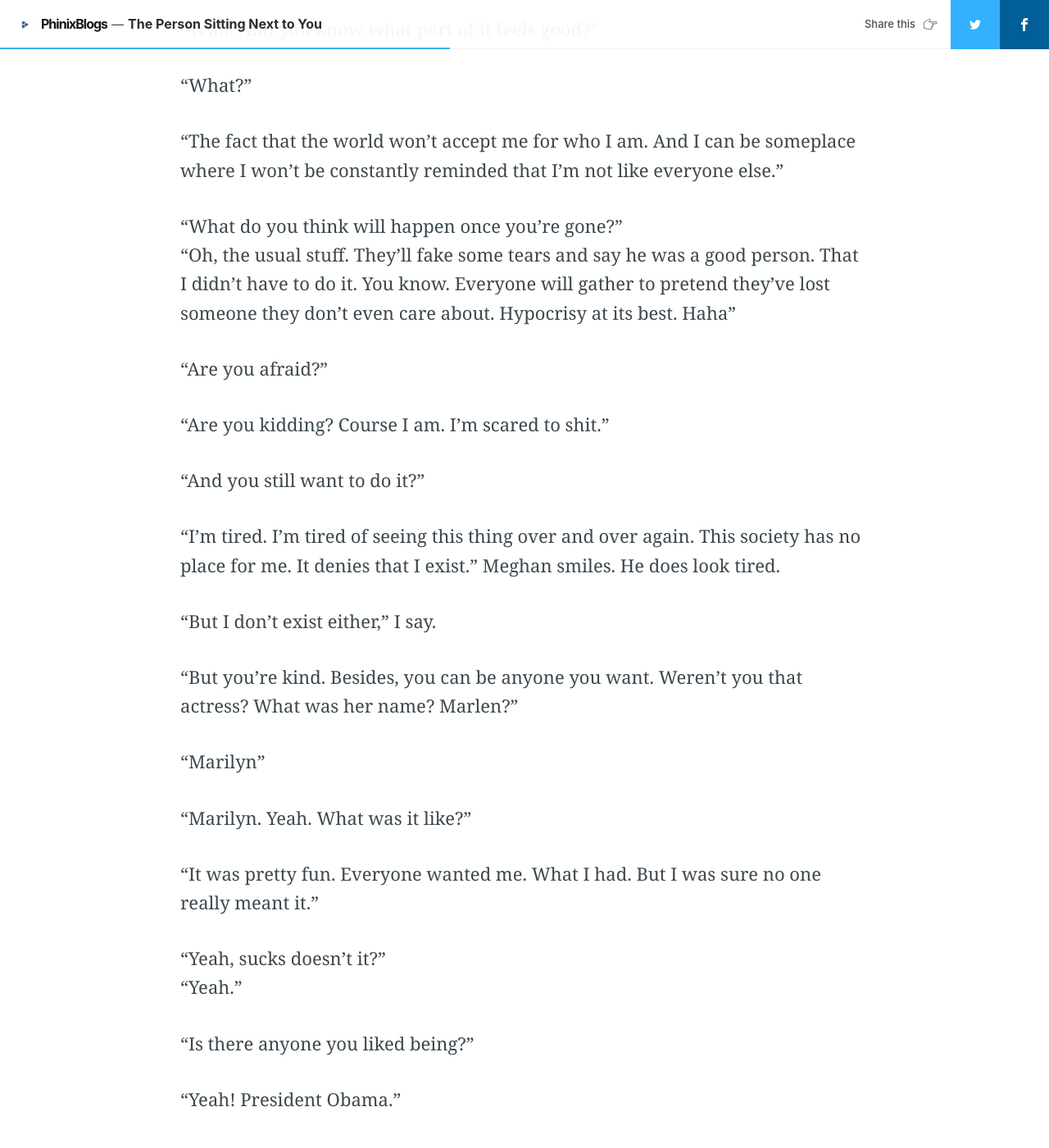
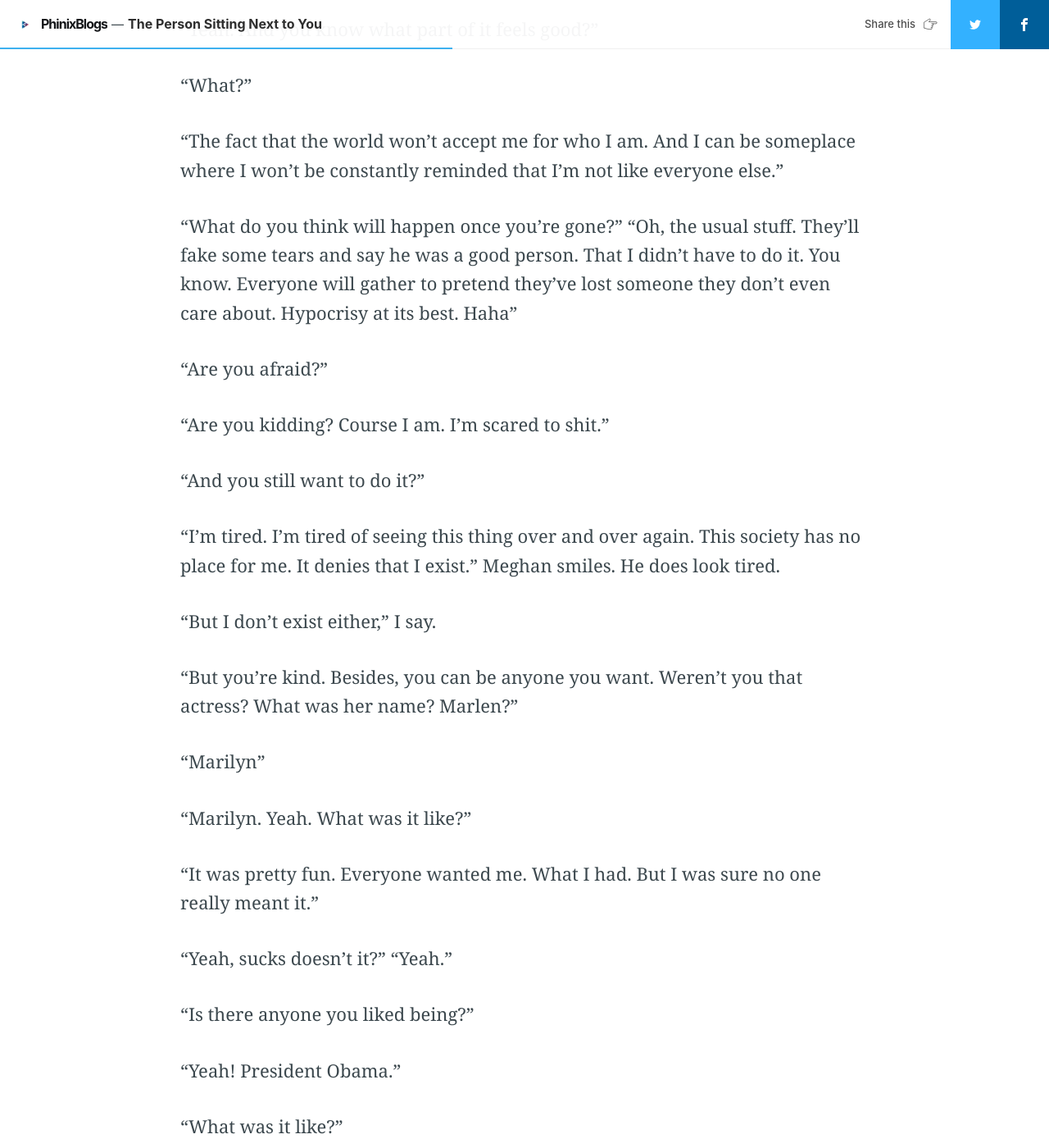
Before and after one commit to phinixgreen/phinixblogs, a Jekyll site: the page built from _posts/2018-10-25-The-Person-Sitting-Next-to-You.md, in a window 1280 px wide and 1400 px high, scrolled down 2415 px. Shown: the whole window at 82% size. Built offline with Jekyll 4.4.1, drawn with Linux system fonts in a browser that asks for light colours; nearby versions of some CDN libraries; comment, search, counter and statistics services are not loaded; some of the changed text lies outside the part shown.

Commit message:
minor error update

```diff
--- a/_posts/2018-10-25-The-Person-Sitting-Next-to-You.md
+++ b/_posts/2018-10-25-The-Person-Sitting-Next-to-You.md
@@ -5,7 +5,7 @@ cover: assets/images/
 navigation: True
 title: The Person Sitting Next to You
 date: 2018-10-25 10:18:00
-tags: fiction
+tags: Fiction
 class: post-template
 subclass: 'post'
 author: mmmonowar
@@ -63,7 +63,7 @@ tiring!" Meghan speaks to me.
 someplace where I won't be constantly reminded that I'm not like
 everyone else."
 
-"What do you think will happen once you're gone?"\
+"What do you think will happen once you're gone?"
 "Oh, the usual stuff. They'll fake some tears and say he was a good
 person. That I didn't have to do it. You know. Everyone will gather to
 pretend they've lost someone they don't even care about. Hypocrisy at
@@ -91,7 +91,7 @@ actress? What was her name? Marlen?"
 "It was pretty fun. Everyone wanted me. What I had. But I was sure no
 one really meant it."
 
-"Yeah, sucks doesn't it?"\
+"Yeah, sucks doesn't it?"
 "Yeah."
 
 "Is there anyone you liked being?"
```
Also changed, not shown: _posts/2018-03-20-Renegasis.md (+1 -1 lines), _posts/2018-04-09-Words.md (+4 -11 lines), _posts/2018-12-04-Judgement-Day.md (+1 -1 lines), _posts/2019-11-01-It-ll-be-alright.md (+13 -0 lines).
